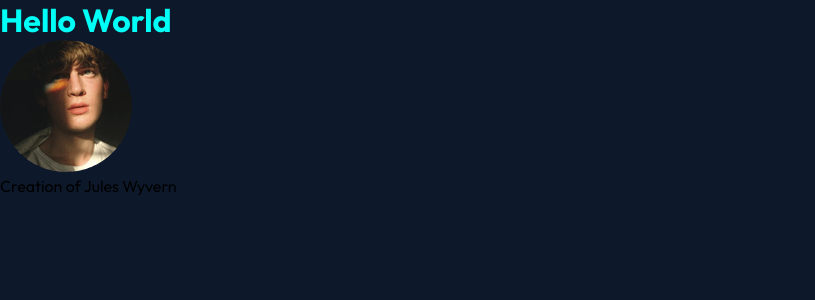
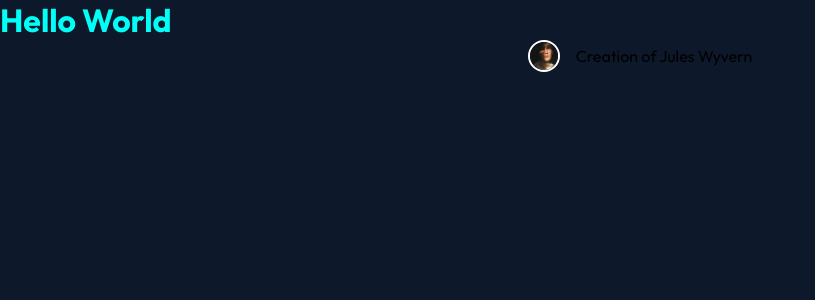
Before and after one commit to TheTreeveloper/NFT-preview-card-component, a React (Vite) app in the folder react-app/: page / in a window 1280 px wide. Shown: the top 300 px of the page, without its empty margins (0-815 px from the left). Built offline with nearby package versions, Linux system fonts and the light colour scheme.

Commit message:
Added styling to the .creator-container and img elements

```diff
--- a/react-app/src/index.css
+++ b/react-app/src/index.css
@@ -23,3 +23,18 @@ body {
 h1 {
   color: var(--Cyan);
 }
+
+/* Created By section */
+
+.creator-container {
+  display: flex;
+  justify-content: center;
+  align-items: center;
+  gap: 1rem;
+}
+
+.creator-container img {
+  width: 2rem;
+  border: 2px solid var(--White);
+  border-radius: 50%;
+}
```
